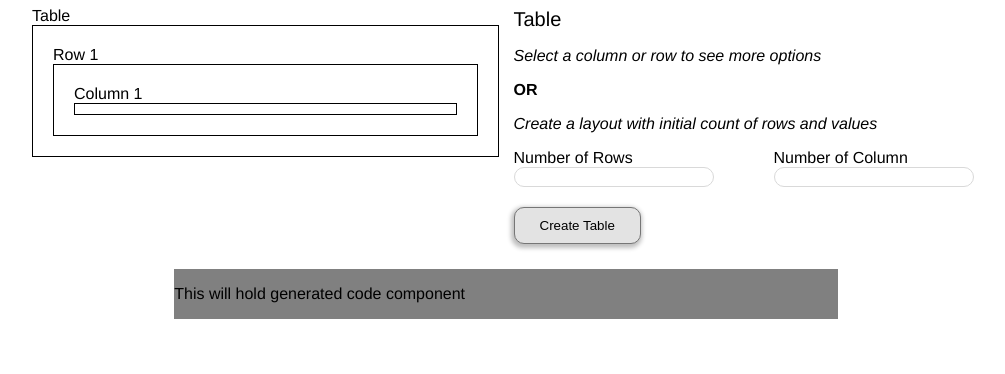
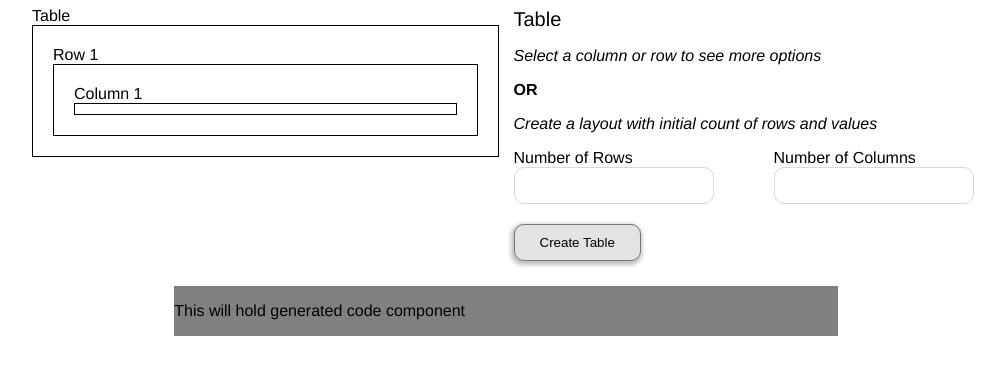
Before and after one commit to Adrian-NB/html-table-generator, a plain HTML site: page index.html in a window 1280 px wide. Shown: the part 106-480 px from the top of the page, without its empty margins (134-1139 px from the left). Drawn offline with Linux system fonts and the light colour scheme.

Commit message:
Minor fixes to styling of inputs and buttons

```diff
--- a/index.css
+++ b/index.css
@@ -7,6 +7,7 @@ body {
     border-radius: 10px;
     border: 1px solid #767676;
     box-shadow: -1px 2px 4px 2px rgba(0, 0, 0, 0.25);
+    color: #000;
     font-weight: 100;
     padding: 10px 25px;
 }
@@ -26,7 +27,9 @@ body {
 #rowCount {
     border: 1px solid #d9d9d9;
     border-radius: 10px;
-    padding: 1.5px 1.5px;
+    box-sizing: inherit;
+    padding: 10px 5px;
+    width: 100%;
 }
 
 h1 {
@@ -42,11 +45,6 @@ h2 {
 input,
 label {
     display: block;
-}
-
-input {
-    box-sizing: inherit;
-    width: 100%;
 }
 
 #startContainer {
@@ -104,10 +102,6 @@ input {
     margin-bottom: 20px;
 }
 
-.inputRow input {
-    width: 100%;
-}
-
 .page {
     width: 75%;
 }
--- a/index.html
+++ b/index.html
@@ -45,7 +45,7 @@
                             <input type="number" id="rowCount" min="1" max="10">
                         </div>
                         <div class="inputContainer">
-                            <label for="columnCount">Number of Column</label>
+                            <label for="columnCount">Number of Columns</label>
                             <input type="number" id="columnCount" min="1" max="5">
                         </div>
                     </div>
```
